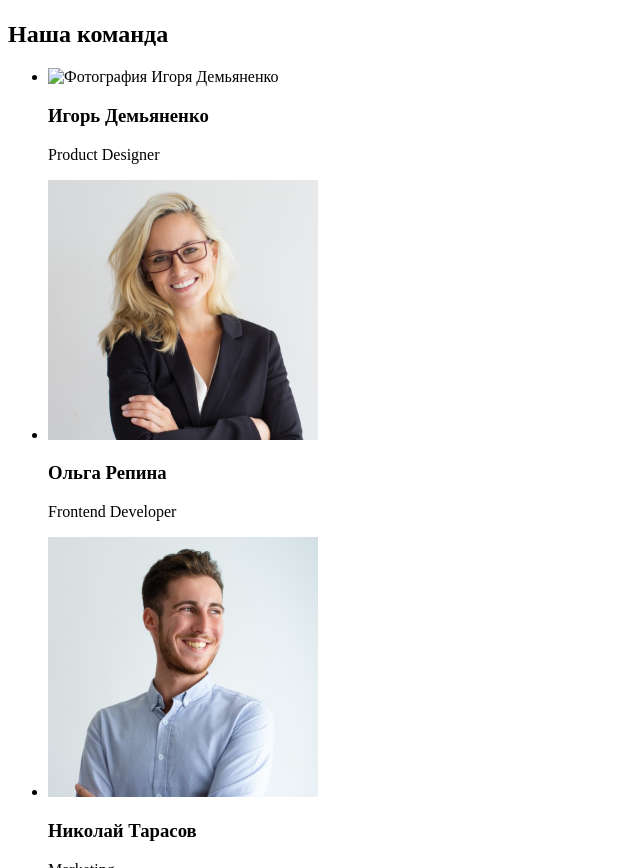
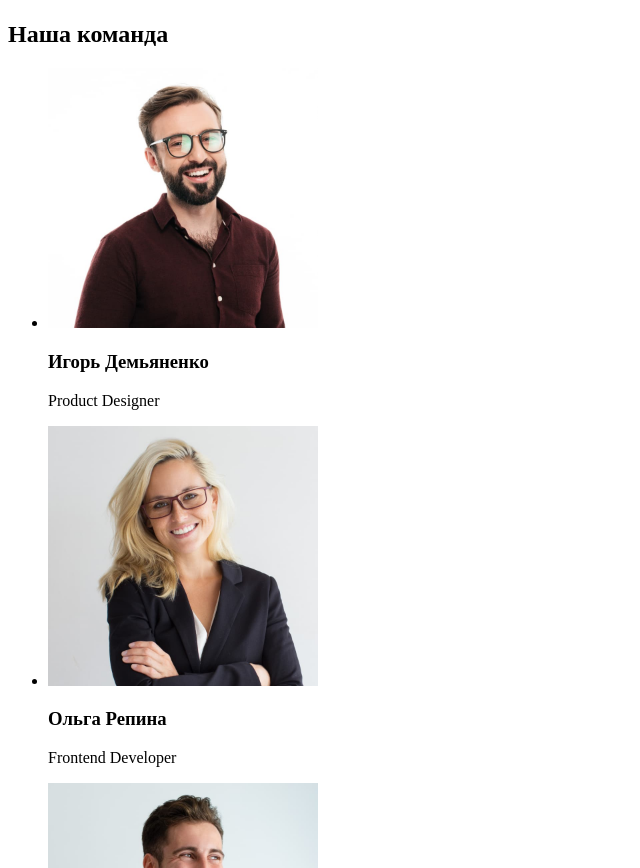
Before and after one commit to mandarinka99/goit-markup-hw-01, a plain HTML site: page index.html in a window 1280 px wide. Shown: the part 1553-2421 px from the top of the page, without its empty margins (0-640 px from the left). Drawn offline with Linux system fonts and the light colour scheme.

Commit message:
Update index.html

```diff
--- a/index.html
+++ b/index.html
@@ -81,7 +81,7 @@
         <ul>
           <li>
             <img
-              src="./images/product _designer.jpg"
+              src="./images/product_designer.jpg"
               alt="Фотография Игоря Демьяненко"
               width="270"
               height="260"
```
